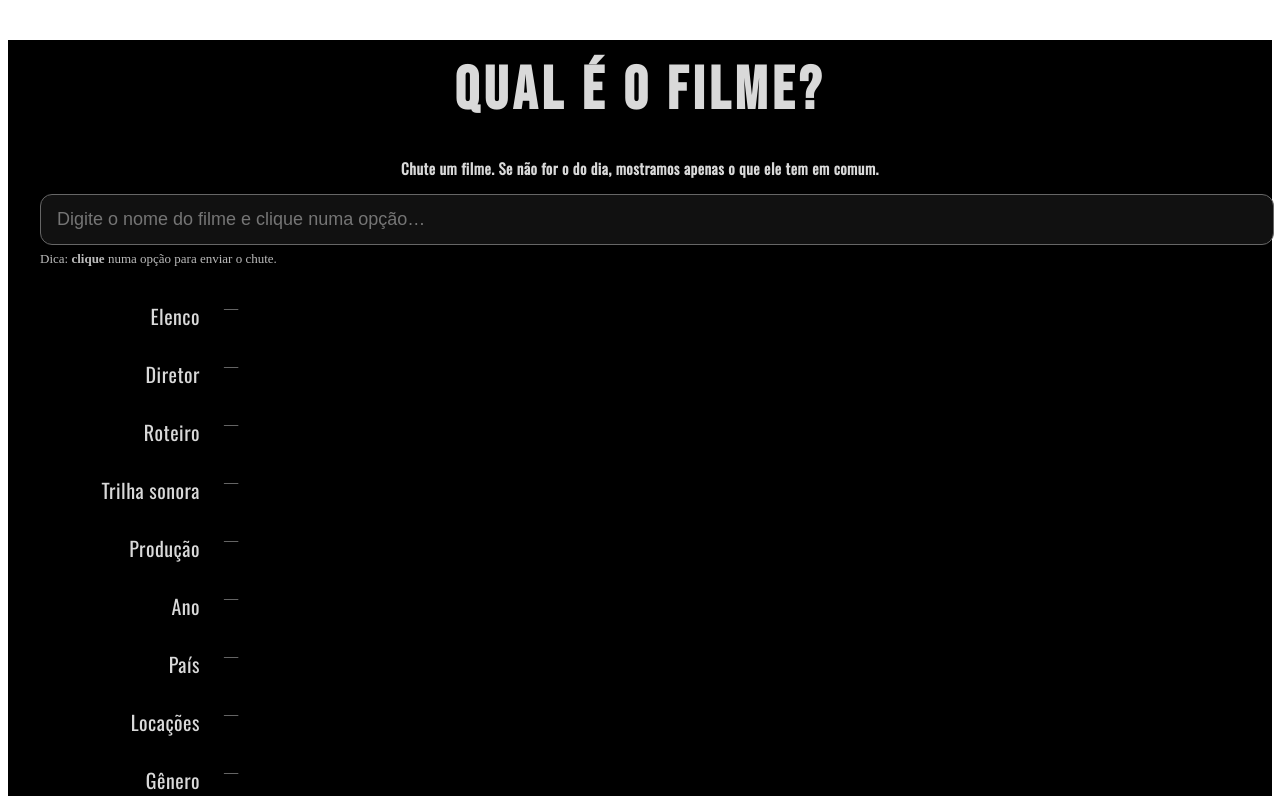
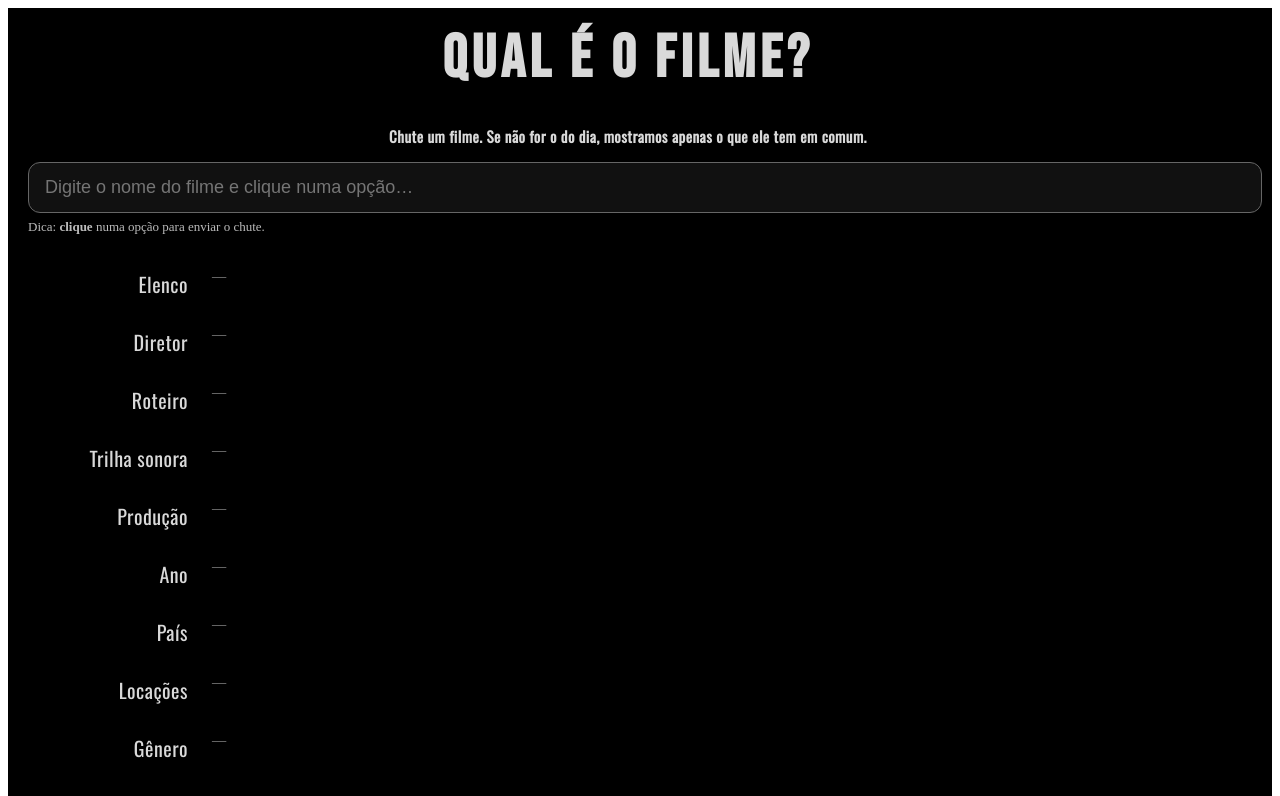
Before and after one commit to dehcruz/cast2, a Next.js app: page / in a window 1280 px wide. Shown: the top 796 px of the page. Built offline with nearby package versions, Linux system fonts and the light colour scheme.

Commit message:
Update index.tsx

```diff
--- a/pages/index.tsx
+++ b/pages/index.tsx
@@ -265,7 +265,7 @@ function GuessPill({ label, ok }: { label: string; ok: boolean }) {
 /* ====== Estilos base ====== */
 
 const page: React.CSSProperties = { minHeight: '100vh', background: '#000', color: '#fff' };
-const container: React.CSSProperties = { maxWidth: 1200, margin: '40px auto', padding: '0 20px' };
+const container: React.CSSProperties = { maxWidth: 1200, margin: '0', padding: '0 20px' };
 const title: React.CSSProperties = {
   color: '#d9d9d9',
   fontSize: 60,
```
